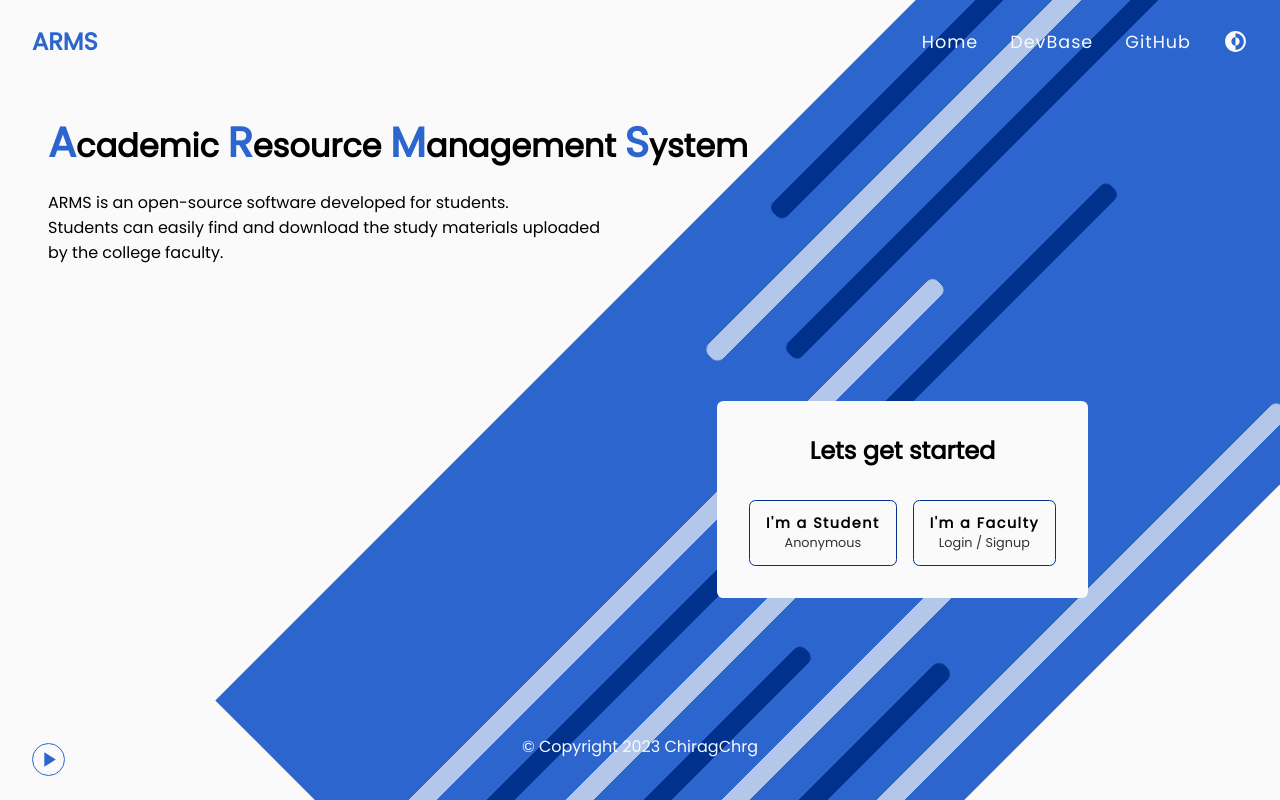
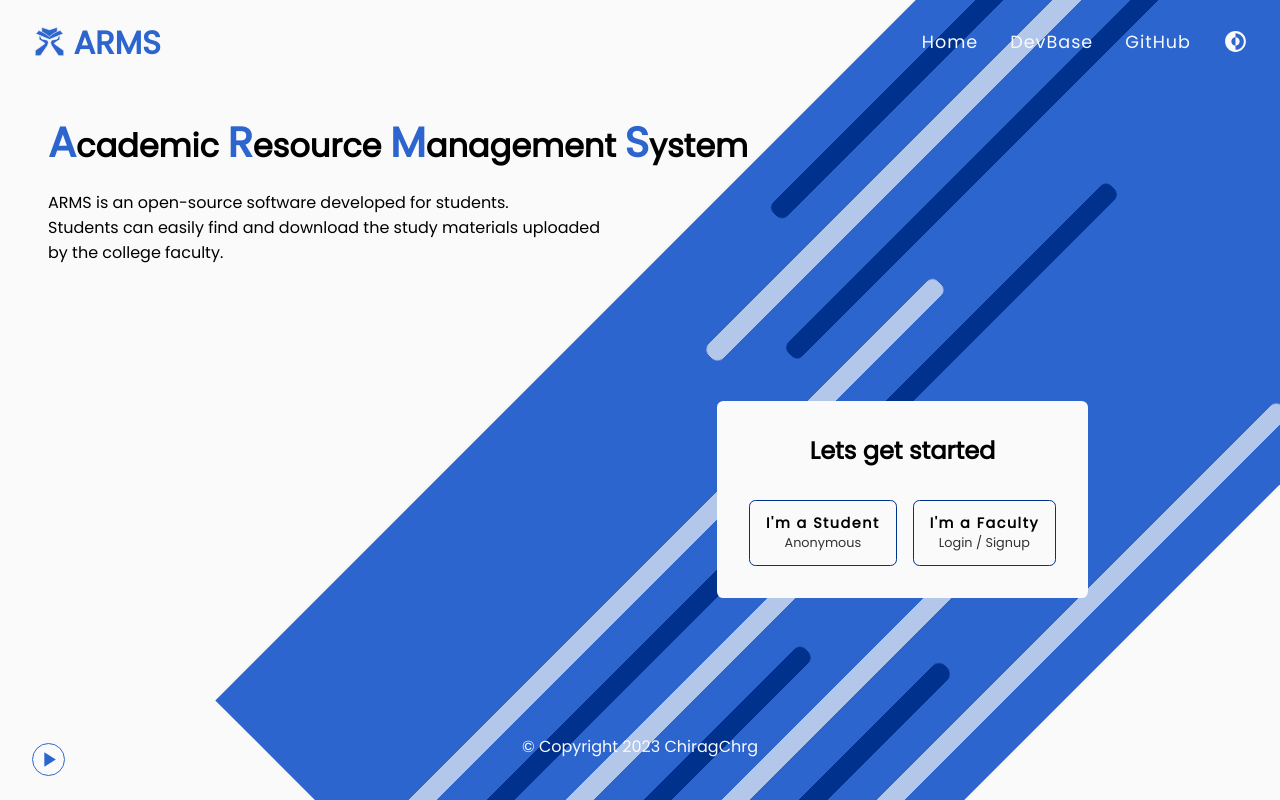
Before and after one commit to ChiragChrg/arms-v2, a React (Vite) app in the folder Frontend/: page / in a window 1280 px wide. Built offline with nearby package versions, Linux system fonts and the light colour scheme.

Commit message:
Added ARMS Logo & minor Sidebar bug fix

```diff
--- a/Frontend/src/Components/Header/Header.css
+++ b/Frontend/src/Components/Header/Header.css
@@ -5,10 +5,15 @@
 }
 
 .Header-Logo{
-    /* color: var(--primary); */
-    font-size: 1.5em;
+    font-size: 2em;
     font-weight: bold;
     user-select: none;
+    align-items: flex-end;
+    gap: 0.2em;
+}
+
+.Header-Logo p{
+    line-height: 32px;
 }
 
 .Header-Nav.darkTxt{
--- a/Frontend/src/Components/Header/Header.jsx
+++ b/Frontend/src/Components/Header/Header.jsx
@@ -2,6 +2,8 @@ import "./Header.css"
 import { useState } from "react"
 import { Link } from "react-router-dom"
 import { useContextData } from "../../Hooks/useContextData"
+
+import ArmsLogo from "../../Assets/ArmsLogo"
 import { CgDarkMode, CgClose } from 'react-icons/cg'
 import { BsFilterLeft } from 'react-icons/bs'
 
@@ -13,8 +15,9 @@ const Header = ({ dark, altLogo }) => {
 
     return (
         <div className="Header-Main">
-            <div className="Header-Logo" style={{ color: altLogo ? "var(--white)" : "var(--primary)" }}>
-                ARMS
+            <div className="Header-Logo flex" style={{ color: altLogo ? "var(--white)" : "var(--primary)" }}>
+                {altLogo ? <ArmsLogo size={35} fill="var(--white)" stroke="var(--primary)" /> : <ArmsLogo size={35} />}
+                <p>ARMS</p>
             </div>
 
             {deviceWidth > 750 ?
--- a/Frontend/src/Components/Sidebar/Sidebar.jsx
+++ b/Frontend/src/Components/Sidebar/Sidebar.jsx
@@ -46,7 +46,7 @@ const Sidebar = () => {
                         }
 
                         <div className="Sidebar-ProfileInfo">
-                            <h3>{userData.username || "Anonymous"}</h3>
+                            <h3>{userData?.username || "Anonymous"}</h3>
                             <p>{isUserFaculty ? "Faculty" : "Student"}</p>
                         </div>
                     </div>
```
